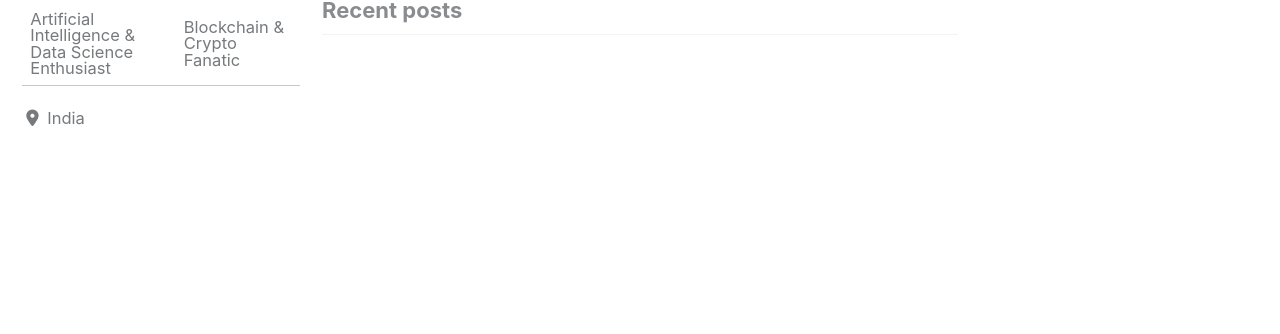
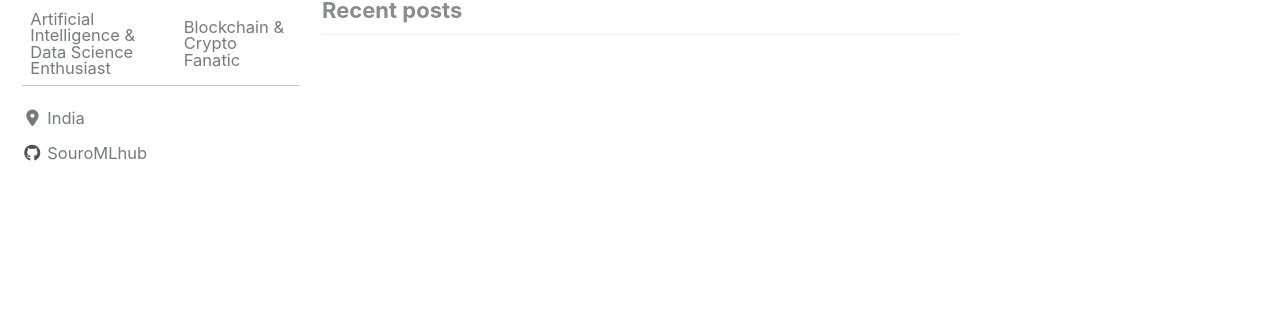
Before and after one commit to SouroMLhub/SouroMLhub.github.io, a Jekyll site: the page built from index.html, in a window 1280 px wide. Shown: the part 145-479 px from the top of the page. Built offline with Jekyll 4.4.1, drawn with Linux system fonts in a browser that asks for light colours; cached includes are drawn as plain includes; nearby versions of some CDN libraries; the list of posts is cut into pages by our own code.

Commit message:
initial commit

```diff
--- a/_config.yml
+++ b/_config.yml
@@ -125,9 +125,9 @@ author:
     - label: "Facebook"
       icon: "fab fa-fw fa-facebook-square"
       # url: "https://facebook.com/"
-    - label: "GitHub"
+    - label: "SouroMLhub"
       icon: "fab fa-fw fa-github"
-      # url: "https://github.com/"
+      url: "https://github.com/SouroMLhub"
     - label: "Instagram"
       icon: "fab fa-fw fa-instagram"
       # url: "https://instagram.com/"
```
